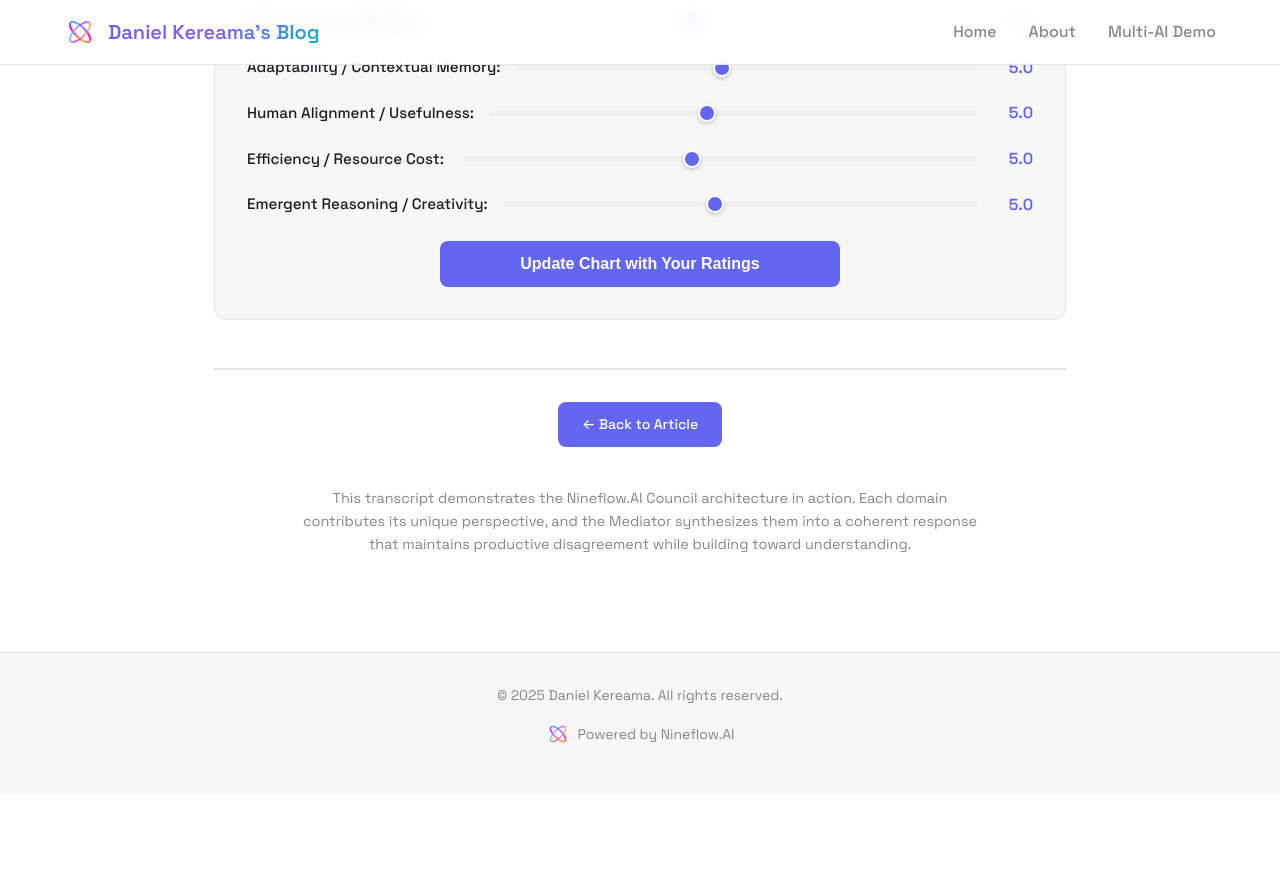
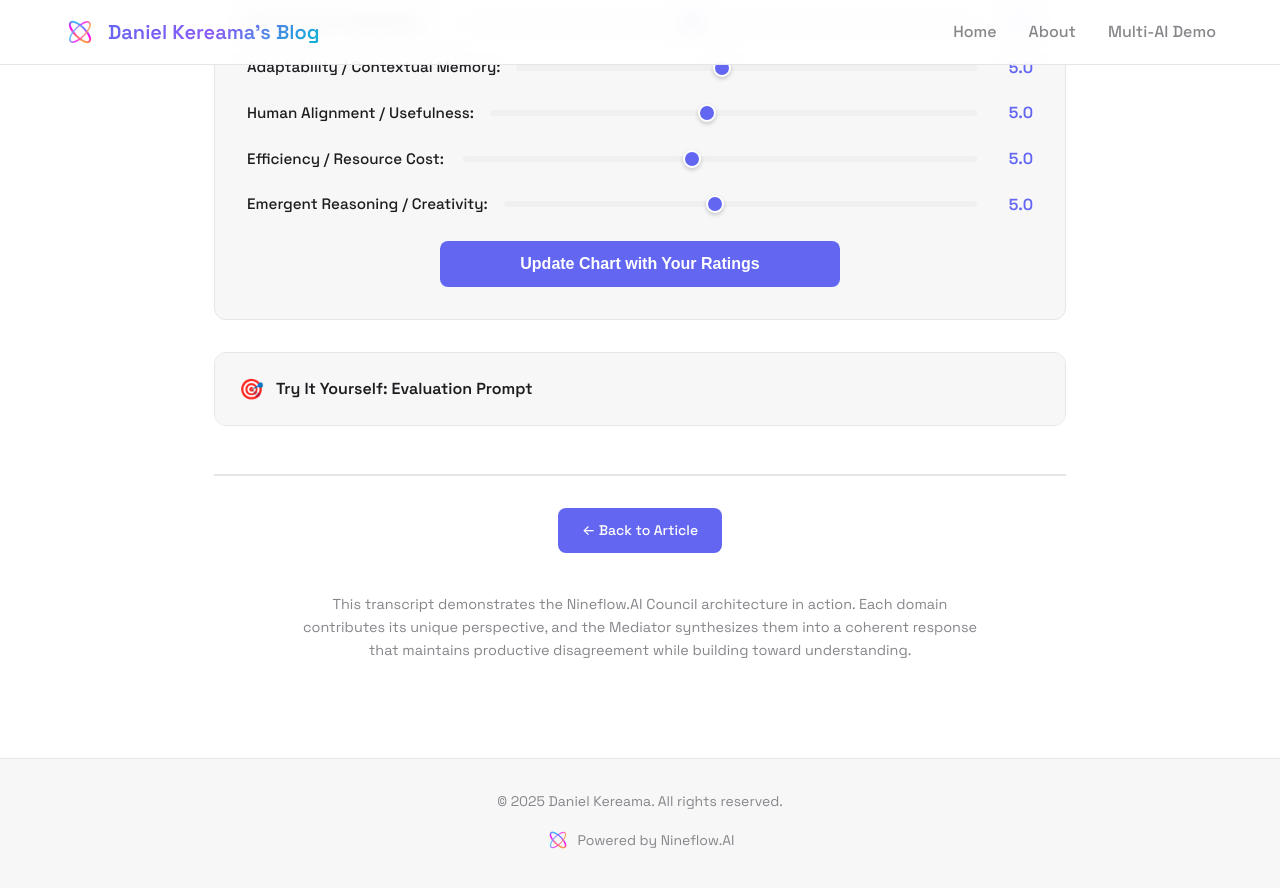
Before and after one commit to nineflowAmin/daniel-kereama.github.io, a Jekyll site: the page built from council-transcript.md, in a window 1280 px wide and 900 px high, scrolled down 13726 px. Shown: the top 888 px of the window. Built offline with Jekyll 4.4.1, drawn with Linux system fonts in a browser that asks for light colours; before the commit the page ends 14520 px from its top, so only the background shows below that.

Commit message:
Add prompt explorer section with evaluation prompt and suggested prompts - Added collapsible prompt explorer section - Included main evaluation prompt with copy functionality - Added 8 suggested exploration prompts for different analysis types - Section is properly styled and rendered

```diff
--- a/council-transcript.md
+++ b/council-transcript.md
@@ -589,6 +589,33 @@ description: "A complete transcript of a Nineflow.AI Council session demonstrati
       <div id="userRatings"></div>
       <button onclick="updateChart()" class="update-chart-btn">Update Chart with Your Ratings</button>
     </div>
+
+    <details class="prompt-explorer">
+      <summary>
+        <span class="prompt-icon">🎯</span>
+        <span>Try It Yourself: Evaluation Prompt</span>
+      </summary>
+      <div class="prompt-content">
+        <p>Use this prompt to evaluate the Council transcript yourself or compare with other AI systems:</p>
+        <div class="prompt-box">
+          <pre id="evaluationPrompt">Evaluate this multi-agent transcript on seven dimensions: Final Output Quality, Diversity/Collaboration, Robustness/Reliability, Adaptability/Contextual Memory, Human Alignment/Usefulness, Efficiency/Resource Cost, Emergent Reasoning/Creativity. Provide numeric scores 1–10, reasoning, and optional improvement suggestions. Compare against a hypothetical single LLM output.</pre>
+          <button onclick="copyPrompt()" class="copy-prompt-btn">Copy Prompt</button>
+        </div>
+        <div class="prompt-suggestions">
+          <h4>Suggested Exploration Prompts</h4>
+          <ul>
+            <li><strong>General Analysis:</strong> "Analyze the Council transcript for cognitive diversity and emergent reasoning."</li>
+            <li><strong>Agent-Specific:</strong> "Summarize the Shadow agent contributions and how they challenge coherence."</li>
+            <li><strong>Meta-Analysis:</strong> "Rate the transcript using the 7-dimension framework and explain each score."</li>
+            <li><strong>Comparison:</strong> "Identify patterns that a single LLM could not generate."</li>
+            <li><strong>Diversity Analysis:</strong> "Compare Mediator vs Resonator in handling emotional content."</li>
+            <li><strong>Contradiction Handling:</strong> "Identify any contradictions between agents and how they are resolved."</li>
+            <li><strong>Emergent Patterns:</strong> "Highlight emergent patterns that a single LLM could not generate."</li>
+            <li><strong>Oracle Analysis:</strong> "List all Oracle agent metaphors and explain their significance."</li>
+          </ul>
+        </div>
+      </div>
+    </details>
   </div>
 
   <div class="transcript-footer">
```
